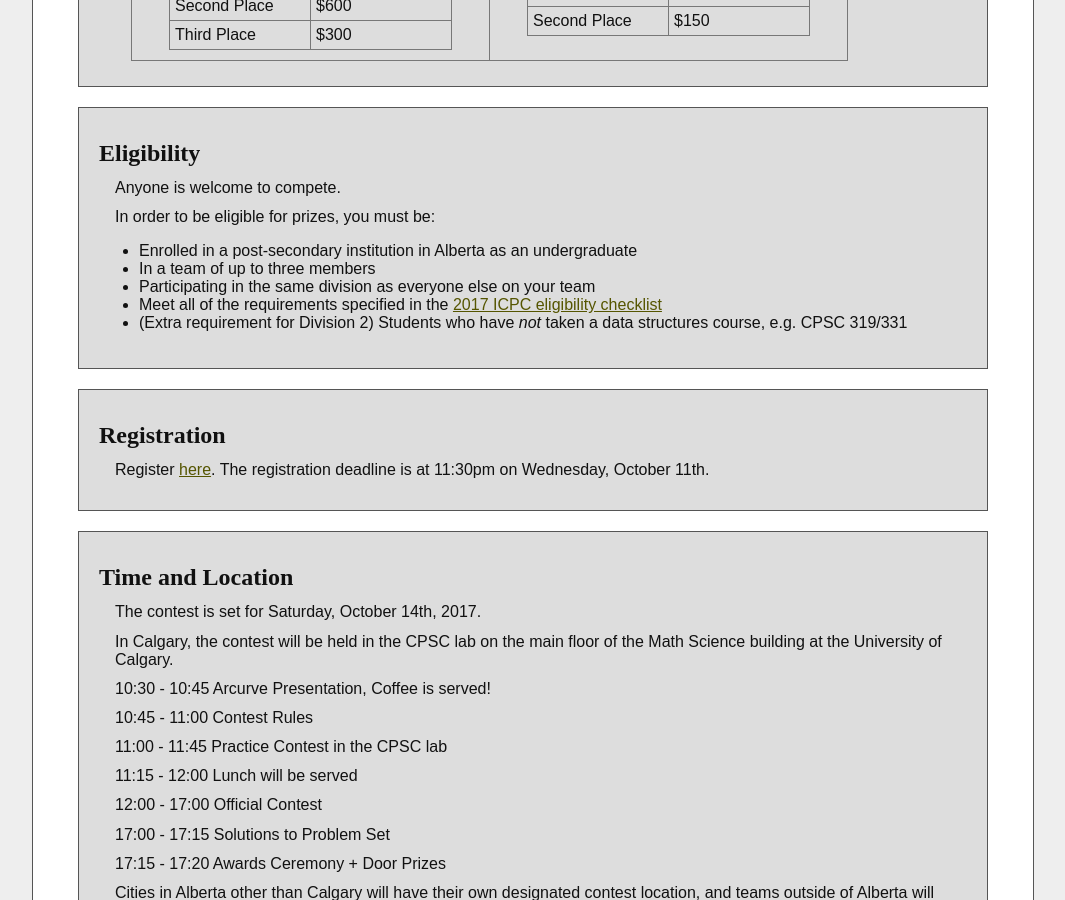
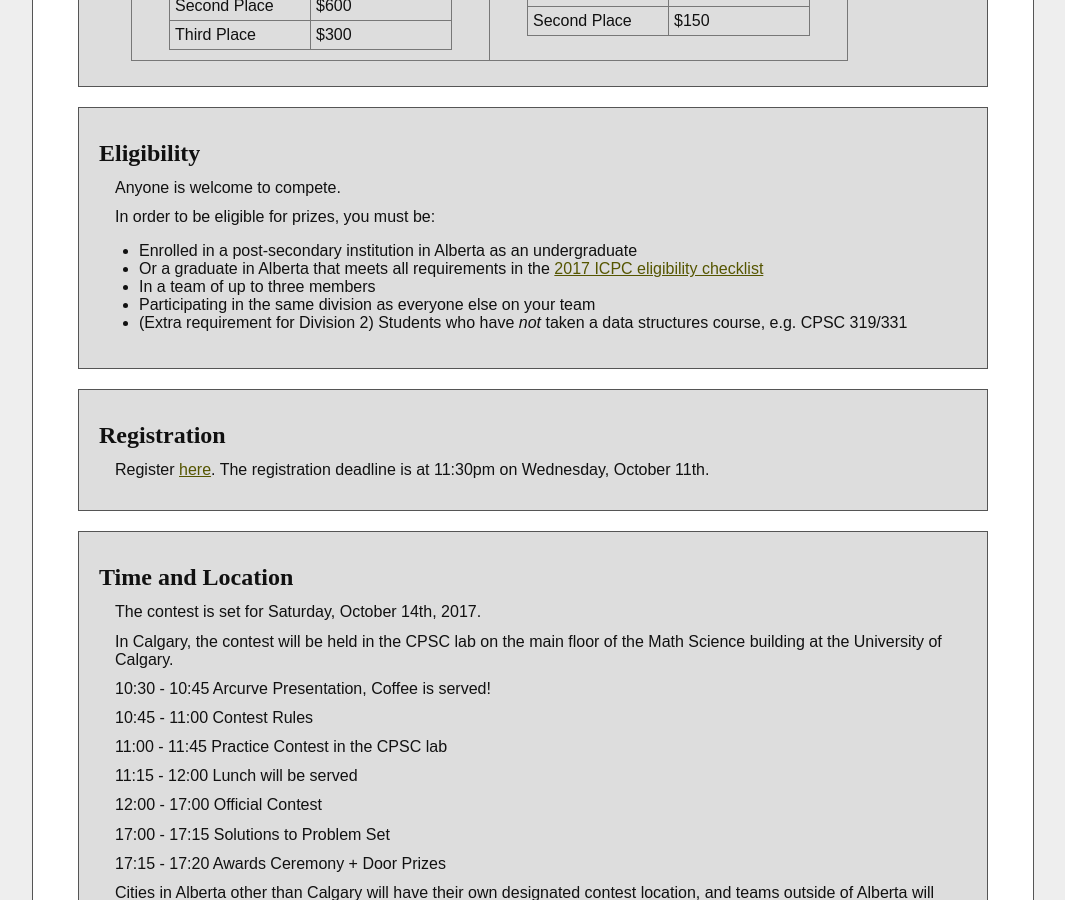
Before and after one commit to ProblemSolvingClub/psc-website, a Jekyll site: the page contests/acpc/2017/index.html, which Jekyll copies as it is, in a window 1280 px wide and 900 px high, scrolled down 624 px. Shown: the whole window, without its empty margins (107-1172 px from the left). Built offline with Jekyll 4.4.1, drawn with Linux system fonts in a browser that asks for light colours; some web fonts are replaced.

Commit message:
update acpc rules

```diff
--- a/contests/acpc/2017/index.html
+++ b/contests/acpc/2017/index.html
@@ -81,9 +81,10 @@
             In order to be eligible for prizes, you must be:
             <ul>
                 <li> Enrolled in a post-secondary institution in Alberta as an undergraduate </li>
+
+		<li>Or a graduate in Alberta that meets all requirements in the <a href="http://icpc.baylor.edu/download/regionals/rules/EligibilityDecisionTree-2017.pdf">2017 ICPC eligibility checklist</a></li>
                 <li> In a team of up to three members </li>
                 <li> Participating in the same division as everyone else on your team </li>
-                <li> Meet all of the requirements specified in the <a href="http://icpc.baylor.edu/download/regionals/rules/EligibilityDecisionTree-2017.pdf">2017 ICPC eligibility checklist</a></li>
 
                 <li> (Extra requirement for Division 2) Students who have <em>not</em> taken a data structures course, e.g. CPSC 319/331 </li>
 
```
